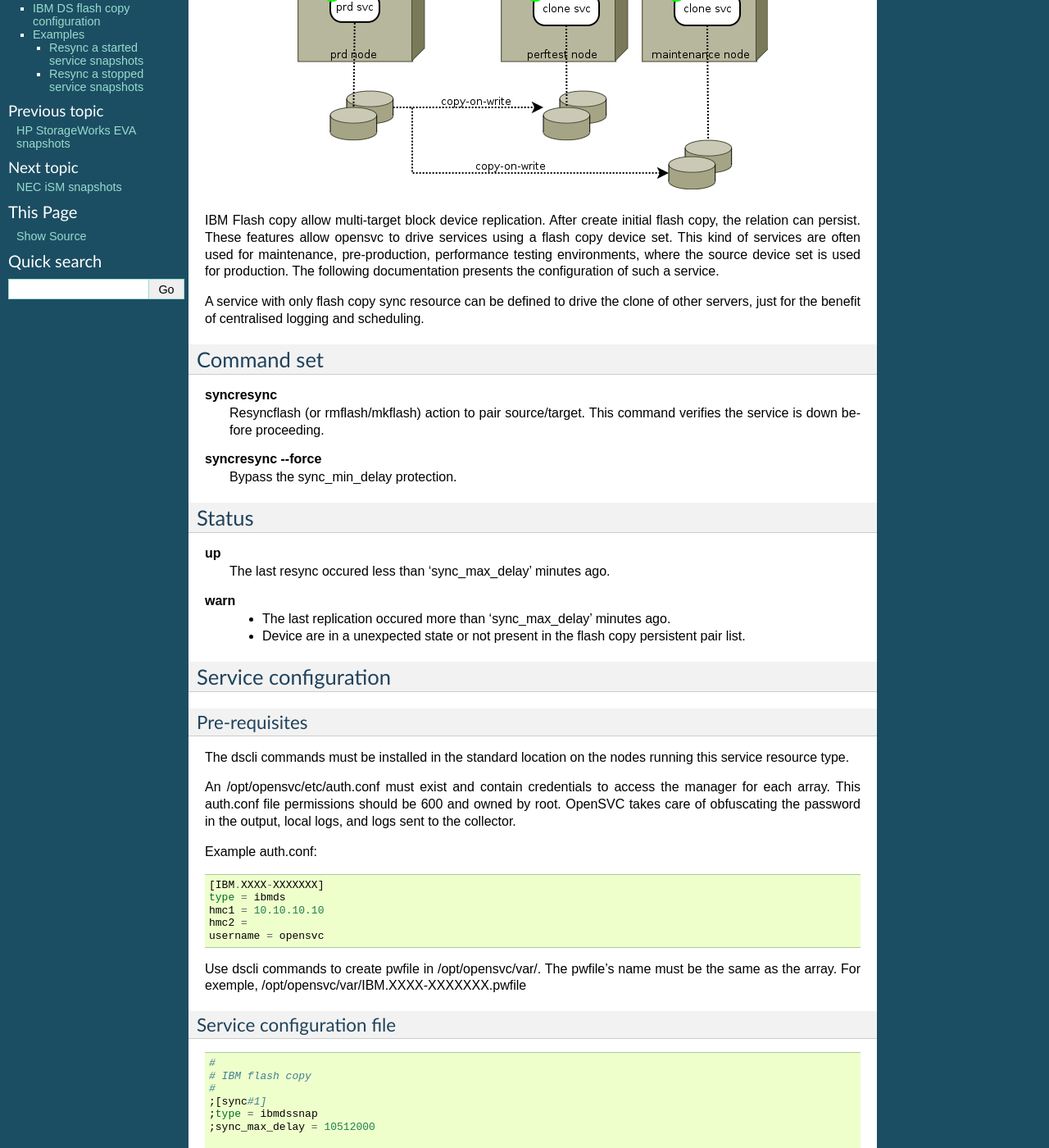
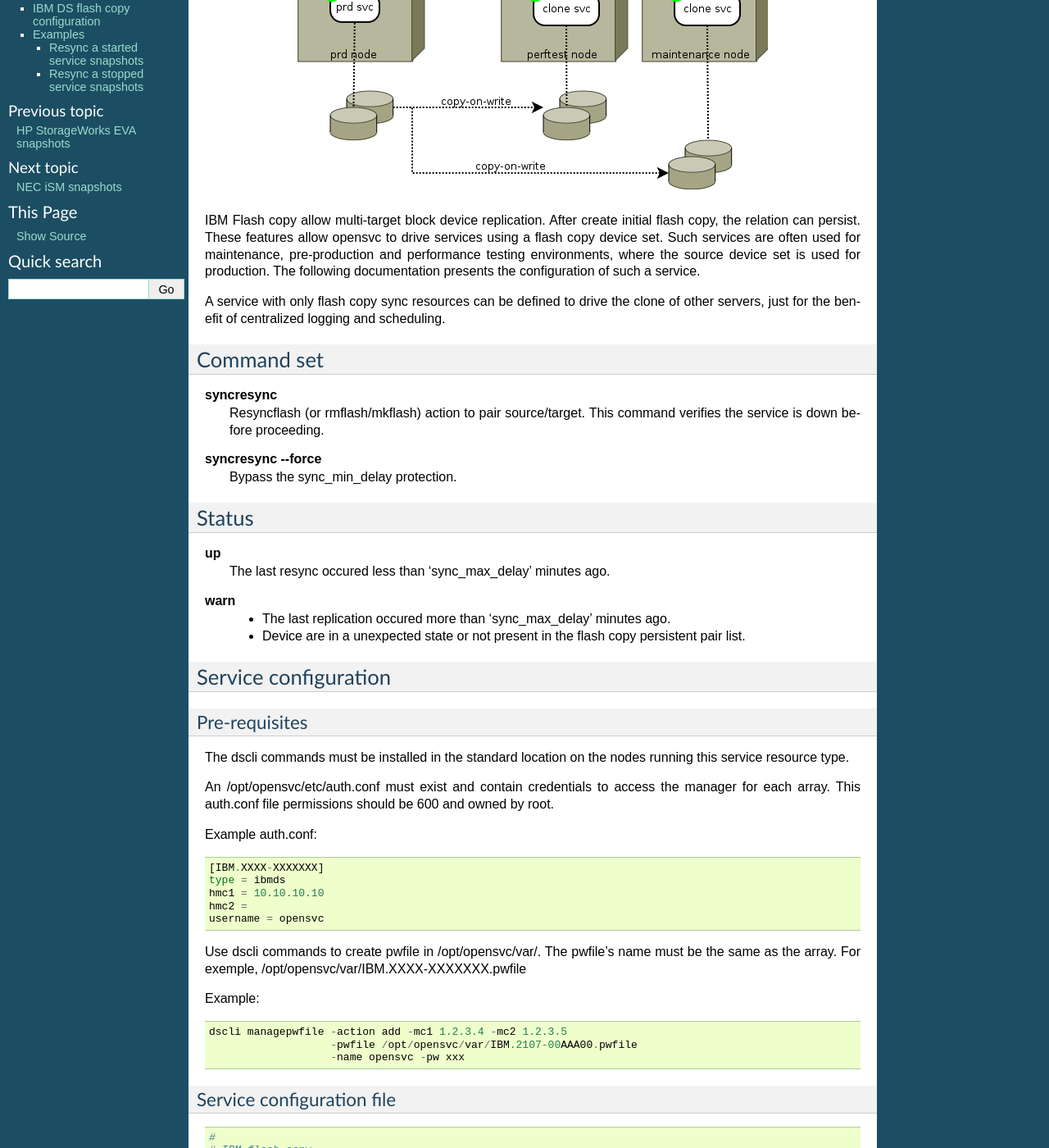
Before and after one commit to opensvc/docs.opensvc.com, a Sphinx documentation site: the page built from source/storage.ibmdsflashcopy.rst, in a window 1280 px wide and 1400 px high, scrolled down 200 px. Shown: the whole window at 82% size. Built offline with Sphinx 7.4.7, drawn with Linux system fonts in a browser that asks for light colours; comment, search, counter and statistics services are not loaded; some of the changed text lies outside the part shown.

Commit message:
Misc spelling fixes

```diff
--- a/source/storage.evasnap.rst
+++ b/source/storage.evasnap.rst
@@ -9,7 +9,7 @@
 
 The EVA arrays snapshots driver allow multi-target block device replication and support the 'syncresync' action which automates the snapshot recreation and presentation to hosts. An opensvc service can thus easily use a snapshoted set of devices. This kind of services are often used for maintenance, pre-production, performance testing environments, where the source device set is used for production. The following documentation presents the configuration of such a service.
 
-A service with only evasnap sync resources can be defined to drive the snapshots of other servers, just for the benefit of centralised logging and scheduling.
+A service with only evasnap sync resources can be defined to drive the snapshots of other servers, just for the benefit of centralized logging and scheduling.
 
 Command set
 ===========
--- a/source/storage.ibmdsflashcopy.rst
+++ b/source/storage.ibmdsflashcopy.rst
@@ -7,9 +7,9 @@
 .. figure:: _static/ibmdsflashcopy.png
    :align:  center
 
-IBM Flash copy allow multi-target block device replication. After create initial flash copy, the relation can persist. These features allow opensvc to drive services using a flash copy device set. This kind of services are often used for maintenance, pre-production, performance testing environments, where the source device set is used for production. The following documentation presents the configuration of such a service.
+IBM Flash copy allow multi-target block device replication. After create initial flash copy, the relation can persist. These features allow opensvc to drive services using a flash copy device set. Such services are often used for maintenance, pre-production and performance testing environments, where the source device set is used for production. The following documentation presents the configuration of such a service.
 
-A service with only flash copy sync resource can be defined to drive the clone of other servers, just for the benefit of centralised logging and scheduling.
+A service with only flash copy sync resources can be defined to drive the clone of other servers, just for the benefit of centralized logging and scheduling.
 
 Command set
 ===========
@@ -38,7 +38,7 @@
 
 The dscli commands must be installed in the standard location on the nodes running this service resource type.
 
-An /opt/opensvc/etc/auth.conf must exist and contain credentials to access the manager for each array. This auth.conf file permissions should be 600 and owned by root. OpenSVC takes care of obfuscating the password in the output, local logs, and logs sent to the collector.
+An /opt/opensvc/etc/auth.conf must exist and contain credentials to access the manager for each array. This auth.conf file permissions should be 600 and owned by root.
 
 Example auth.conf:
 
@@ -51,6 +51,15 @@
 	username = opensvc
 
 Use dscli commands to create pwfile in /opt/opensvc/var/. The pwfile's name must be the same as the array. For exemple, /opt/opensvc/var/IBM.XXXX-XXXXXXX.pwfile
+
+Example:
+
+::
+
+	dscli managepwfile -action add -mc1 1.2.3.4 -mc2 1.2.3.5
+	                   -pwfile /opt/opensvc/var/IBM.2107-00AAA00.pwfile
+	                   -name opensvc -pw xxx
+
 
 Service configuration file
 --------------------------
--- a/source/storage.necism.rst
+++ b/source/storage.necism.rst
@@ -9,7 +9,7 @@
 
 The NEC arrays snapshots driver allow multi-target block device replication and support the 'syncresync' action which automates the Snapshot Volume and relink Link Volume. An opensvc service can thus easily use a snapshoted set of devices. This kind of services are often used for maintenance, pre-production, performance testing environments, where the source device set is used for production. The following documentation presents the configuration of such a service.
 
-A service with only necismsnap sync resources can be defined to drive the snapshots of other servers, just for the benefit of centralised logging and scheduling.
+A service with only necismsnap sync resources can be defined to drive the snapshots of other servers, just for the benefit of centralized logging and scheduling.
 
 Command set
 ===========
--- a/source/storage.symclone.rst
+++ b/source/storage.symclone.rst
@@ -9,7 +9,7 @@
 
 EMC Symmetrix arrays clones allow multi-target block device replication, splitting a set of cloned devices, resyncing and merging changes on a clone set to its source set. After the initial full copy, all resyncs are delta-based. These excellent features allow opensvc to drive services using a cloned device set, handling the splitting on start-up and providing a simple command for resync and merge-back. This kind of services are often used for maintenance, pre-production, performance testing environments, where the source device set is used for production. The following documentation presents the configuration of such a service.
 
-A service with only symclone sync resource can be defined to drive the clone of other servers, just for the benefit of centralised logging and scheduling.
+A service with only symclone sync resource can be defined to drive the clone of other servers, just for the benefit of centralized logging and scheduling.
 
 Command set
 ===========
```
Also changed, not shown: other parts of source/storage.evasnap.rst (+1 -1 lines), other parts of source/storage.ibmdsflashcopy.rst (+1 -1 lines), other parts of source/storage.necism.rst (+1 -1 lines).
